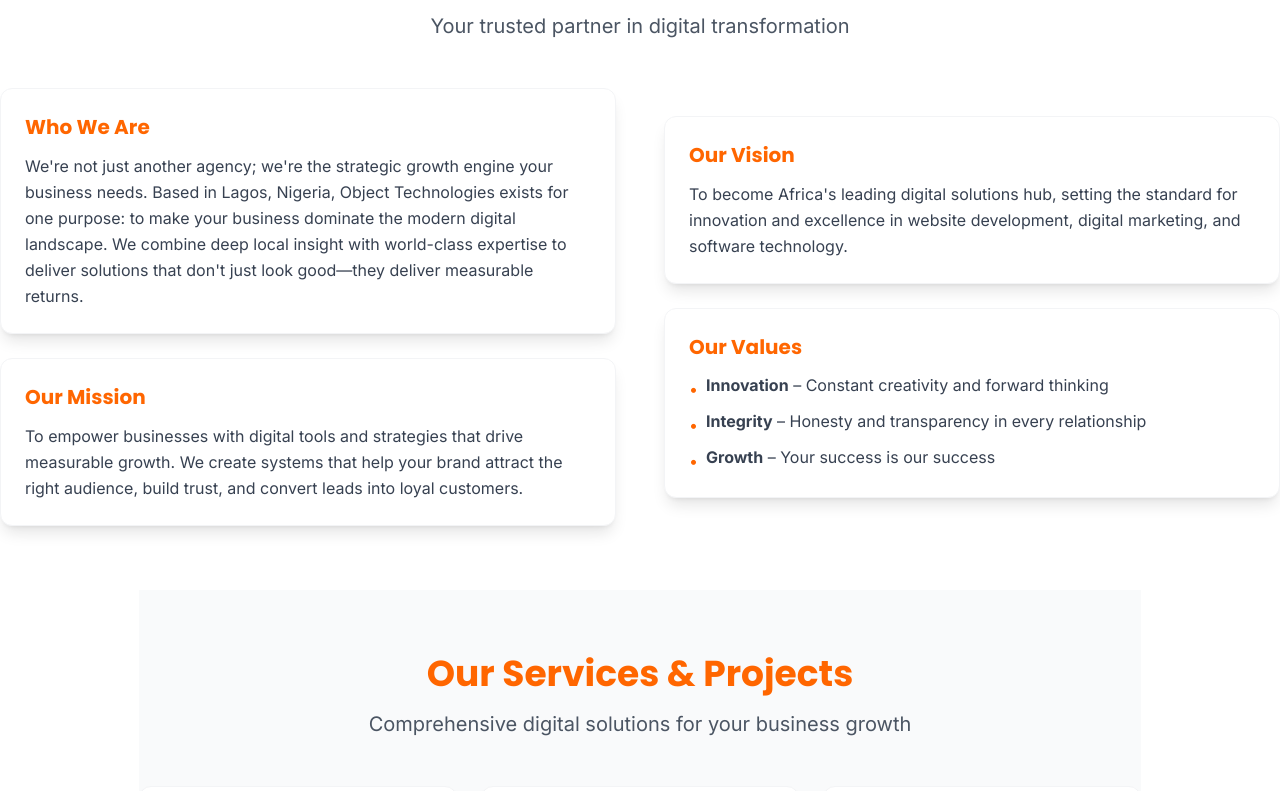
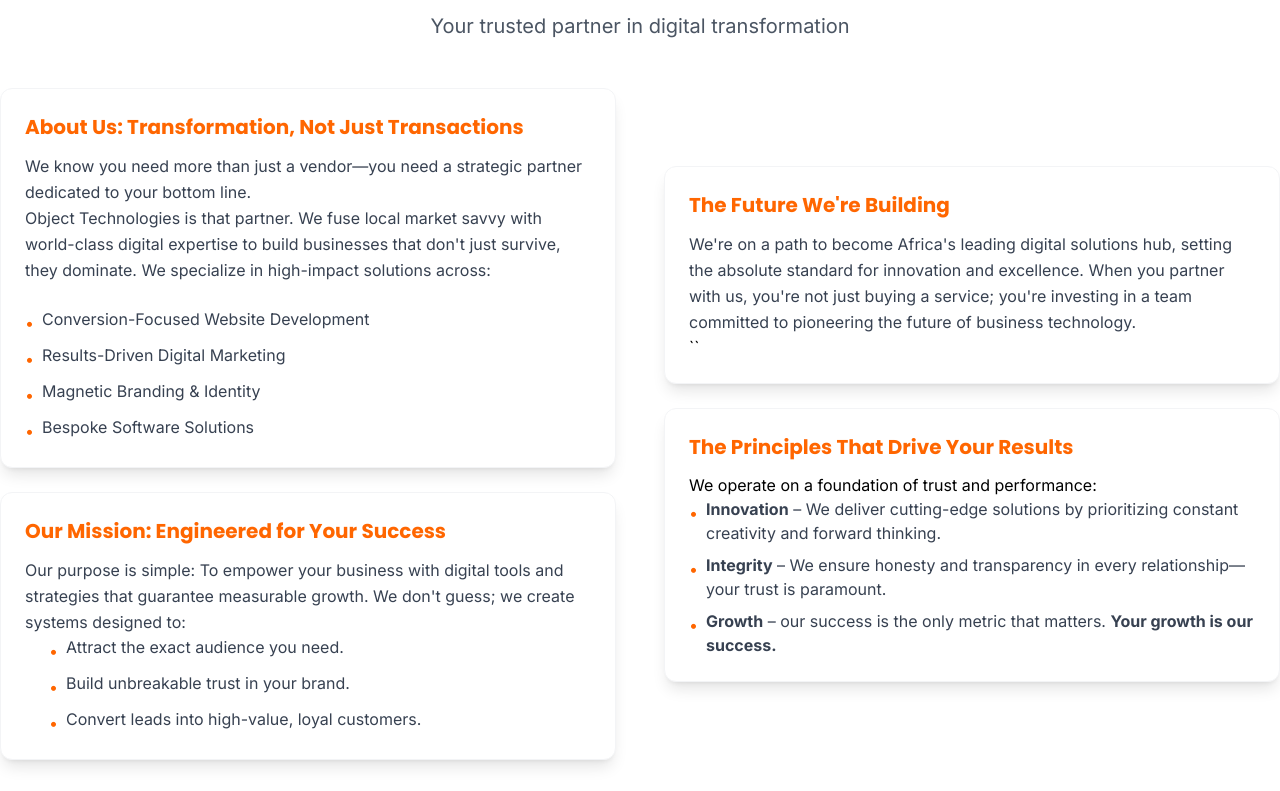
Before and after one commit to iampurpleking/objecttechnologiesnew, a Next.js app: page / in a window 1280 px wide. Shown: the part 989-1780 px from the top of the page. Built offline with nearby package versions, Linux system fonts and the light colour scheme; no server answers.

Commit message:
change copy

```diff
--- a/app/page.tsx
+++ b/app/page.tsx
@@ -67,7 +67,7 @@
               we deliver
               <span className="text-brand-orange font-semibold">
                 {" "}
-                cutting-edge digital marketing and and software products{" "}
+                cutting-edge digital marketing and software products{" "}
               </span>
               designed to make your business thrive.
             </p>
@@ -151,66 +151,104 @@
           <div className="space-y-6">
             <div className="card">
               <h3 className="text-xl font-bold text-brand-orange mb-3 font-poppins">
-                Who We Are
+                About Us: Transformation, Not Just Transactions
               </h3>
               <p className="text-brand-gray-700 leading-relaxed">
-                We're not just another agency; we're the strategic growth engine
-                your business needs. Based in Lagos, Nigeria, Object
-                Technologies exists for one purpose: to make your business
-                dominate the modern digital landscape. We combine deep local
-                insight with world-class expertise to deliver solutions that
-                don't just look good—they deliver measurable returns.
-              </p>
+                We know you need more than just a vendor—you need a strategic
+                partner dedicated to your bottom line. <br />
+                Object Technologies is that partner. We fuse local market savvy
+                with world-class digital expertise to build businesses that
+                don't just survive, they dominate. We specialize in high-impact
+                solutions across:
+              </p>{" "}
+              <br />
+              <ul className="space-y-2 text-brand-gray-700">
+                <li className="flex items-start gap-2">
+                  <span className="text-brand-orange mt-1">•</span>
+                  <span>Conversion-Focused Website Development</span>
+                </li>
+                <li className="flex items-start gap-2">
+                  <span className="text-brand-orange mt-1">•</span>
+                  <span>Results-Driven Digital Marketing</span>
+                </li>
+                <li className="flex items-start gap-2">
+                  <span className="text-brand-orange mt-1">•</span>
+                  <span>Magnetic Branding & Identity</span>
+                </li>
+                <li className="flex items-start gap-2">
+                  <span className="text-brand-orange mt-1">•</span>
+                  <span>Bespoke Software Solutions</span>
+                </li>
+              </ul>
             </div>
 
             <div className="card">
               <h3 className="text-xl font-bold text-brand-orange mb-3 font-poppins">
-                Our Mission
+                Our Mission: Engineered for Your Success
               </h3>
               <p className="text-brand-gray-700 leading-relaxed">
-                To empower businesses with digital tools and strategies that
-                drive measurable growth. We create systems that help your brand
-                attract the right audience, build trust, and convert leads into
-                loyal customers.
+                Our purpose is simple: To empower your business with digital
+                tools and strategies that guarantee measurable growth. We don't
+                guess; we create systems designed to:
               </p>
+              <ul className="list-disc pl-6 space-y-2 text-brand-gray-700">
+                <li className="flex items-start gap-2">
+                  <span className="text-brand-orange mt-1">•</span>
+                  <span>Attract the exact audience you need.</span>
+                </li>
+                <li className="flex items-start gap-2">
+                  <span className="text-brand-orange mt-1">•</span>
+                  <span>Build unbreakable trust in your brand.</span>
+                </li>
+                <li className="flex items-start gap-2">
+                  <span className="text-brand-orange mt-1">•</span>
+                  <span>Convert leads into high-value, loyal customers.</span>
+                </li>
+              </ul>
             </div>
           </div>
 
           <div className="space-y-6">
             <div className="card">
               <h3 className="text-xl font-bold text-brand-orange mb-3 font-poppins">
-                Our Vision
+                The Future We're Building
               </h3>
               <p className="text-brand-gray-700 leading-relaxed">
-                To become Africa's leading digital solutions hub, setting the
-                standard for innovation and excellence in website development,
-                digital marketing, and software technology.
+                We're on a path to become Africa's leading digital solutions
+                hub, setting the absolute standard for innovation and
+                excellence. When you partner with us, you're not just buying a
+                service; you're investing in a team committed to pioneering the
+                future of business technology.
               </p>
+              ``
             </div>
 
             <div className="card">
               <h3 className="text-xl font-bold text-brand-orange mb-3 font-poppins">
-                Our Values
+                The Principles That Drive Your Results
               </h3>
+              <p>We operate on a foundation of trust and performance:</p>
               <ul className="space-y-2 text-brand-gray-700">
                 <li className="flex items-start gap-2">
                   <span className="text-brand-orange mt-1">•</span>
                   <span>
-                    <strong>Innovation</strong> – Constant creativity and
-                    forward thinking
+                    <strong>Innovation</strong> – We deliver cutting-edge
+                    solutions by prioritizing constant creativity and forward
+                    thinking.
                   </span>
                 </li>
                 <li className="flex items-start gap-2">
                   <span className="text-brand-orange mt-1">•</span>
                   <span>
-                    <strong>Integrity</strong> – Honesty and transparency in
-                    every relationship
+                    <strong>Integrity</strong> – We ensure honesty and
+                    transparency in every relationship—your trust is paramount.
                   </span>
                 </li>
                 <li className="flex items-start gap-2">
                   <span className="text-brand-orange mt-1">•</span>
                   <span>
-                    <strong>Growth</strong> – Your success is our success
+                    <strong>Growth</strong> – our success is the only metric
+                    that matters. <strong>Your growth is our success.</strong>
                   </span>
                 </li>
               </ul>
```
